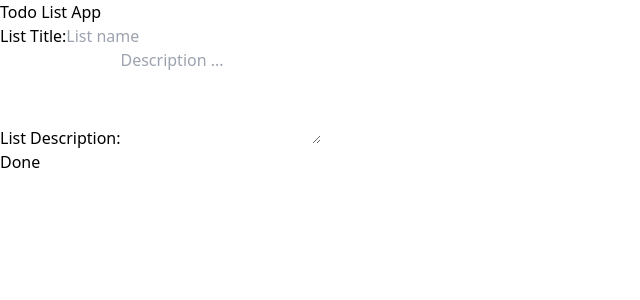
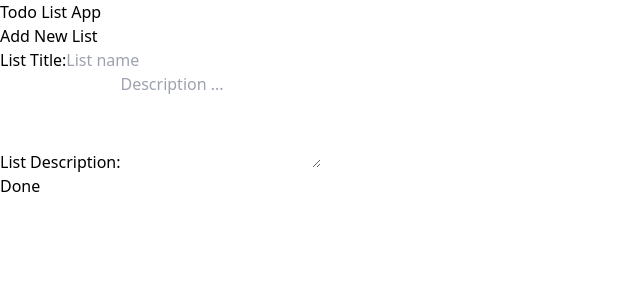
Before and after one commit to musamueed19/TodoList-Next15-Simple, a Next.js app in the folder todolist-next15-simple/: page / in a window 1280 px wide. Shown: the top 300 px of the page, without its empty margins (0-640 px from the left). Built offline with nearby package versions, Linux system fonts and the light colour scheme.

Commit message:
added heading of todo list form

```diff
--- a/todolist-next15-simple/src/components/TodoForm.jsx
+++ b/todolist-next15-simple/src/components/TodoForm.jsx
@@ -4,33 +4,34 @@ import Button from "./Button";
 
 const TodoForm = () => {
   return (
-    <form className="bg-slate-900 rounded-sm">
-      <div className="w-[90%] mx-auto py-10">
+    <form className="bg-slate-900 rounded-sm py-8">
+      <h1 className="text-center mb-5 text-3xl text-blue-400 font-bold">Add New List</h1>
+      <div className="w-[90%] mx-auto">
         {/* Form Input Fields - Group Container */}
 
         <div className="space-y-10">
           {/* Todo List name - title Section */}
-          <div className="flex flex-col w-full md:w-[85%] space-y-2">
+          <div className="flex flex-col space-y-2">
             <label htmlFor="name" className="text-lg">
               List Title:
             </label>
             <input
               name="name"
-              className="text-black outline-none px-2 py-1 rounded-md focus:ring-4 focus:ring-slate-500"
+              className="text-black outline-none px-2 py-1 rounded-md focus:ring-4 focus:ring-slate-500 md:w-[85%]"
               placeholder="List name"
               type="text"
             />
           </div>
 
           {/* Todo List Description */}
-          <div className="flex flex-col w-full md:w-[85%] space-y-2">
+          <div className="flex flex-col space-y-2">
             <label htmlFor="name" className="text-lg">
               List Description:
             </label>
             <textarea
               rows={4}
               name="name"
-              className="text-black outline-none px-2 py-1 rounded-md focus:ring-4 focus:ring-slate-500"
+              className="text-black outline-none px-2 py-1 rounded-md focus:ring-4 focus:ring-slate-500 md:w-[85%]"
               placeholder="Description ..."
               type="text"
             />
```
